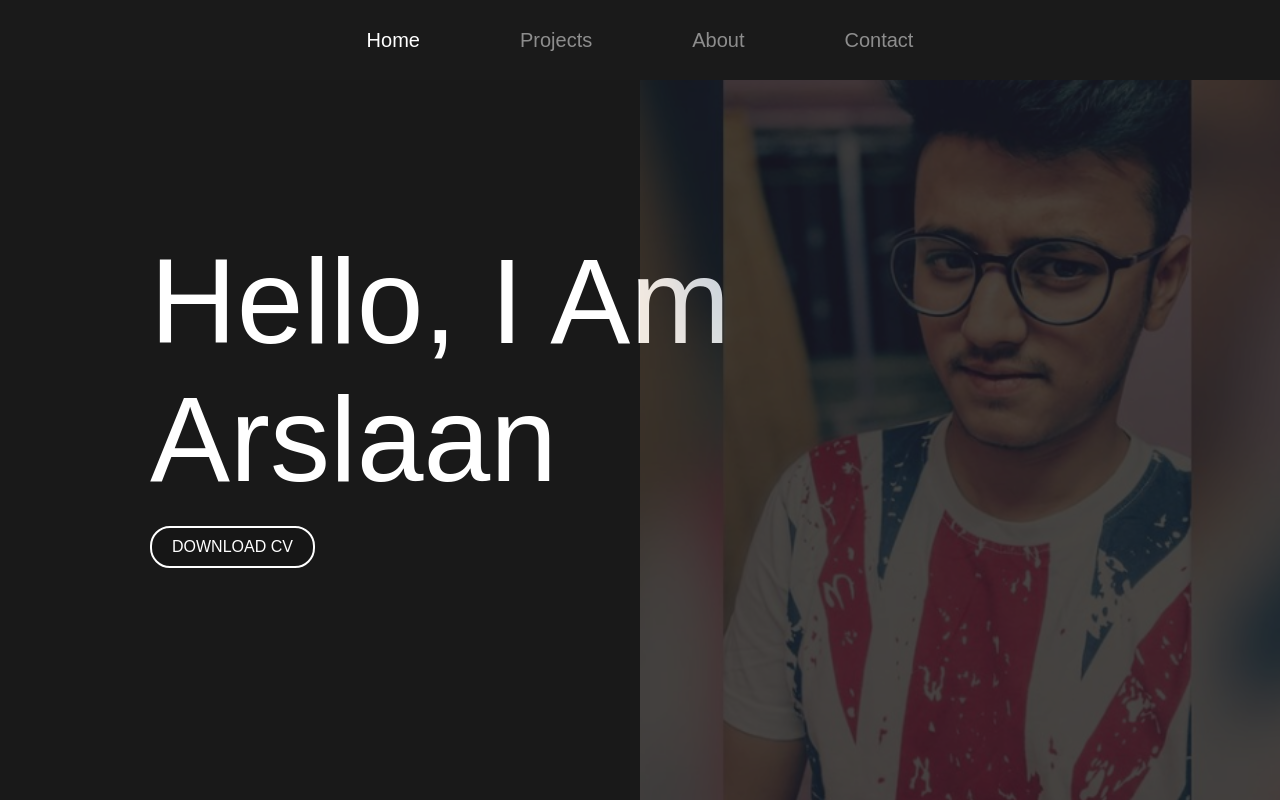
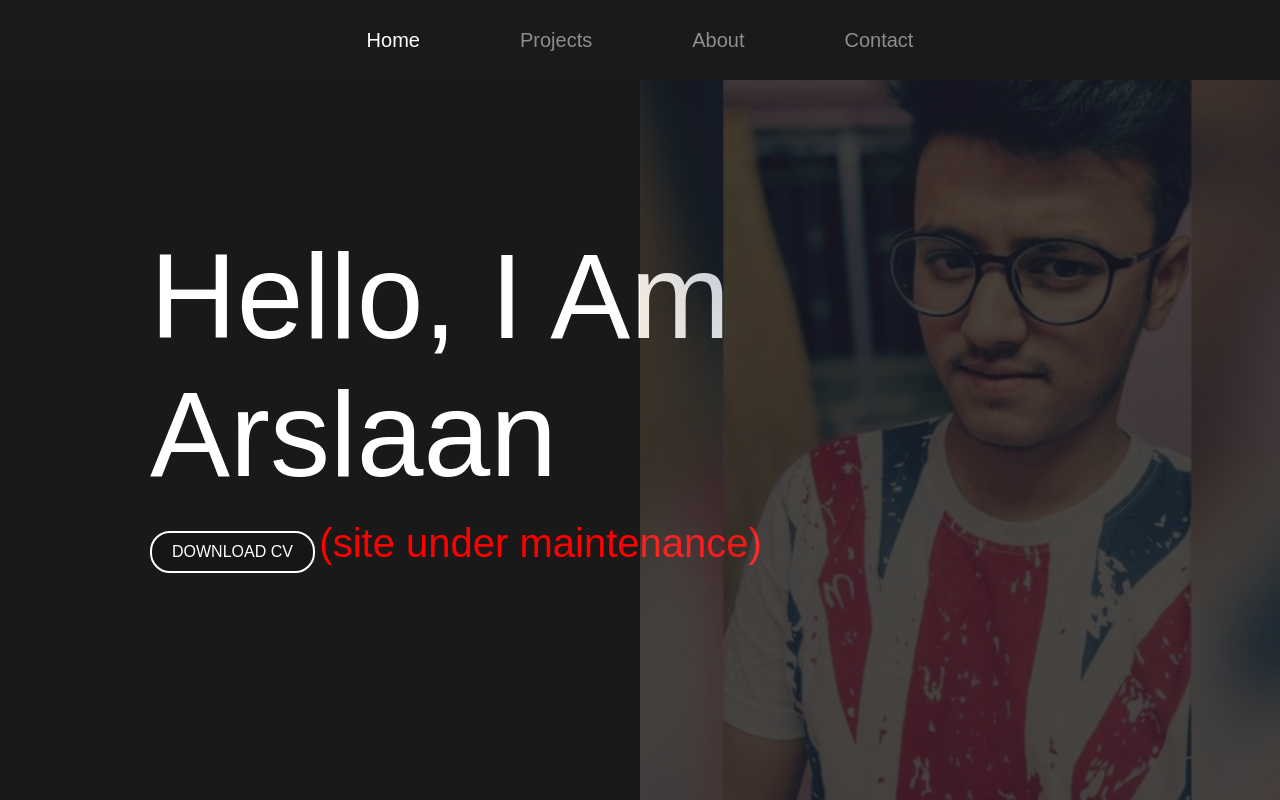
Before and after one commit to s-arslaan/arslaan.tech, a website: page index.html in a window 1280 px wide. Drawn offline with Linux system fonts and the light colour scheme.

Commit message:
maintenance

```diff
--- a/index.html
+++ b/index.html
@@ -55,6 +55,7 @@
         <div class="home-heading-div">
             <h1 class="hero-heading">hello, i am <br> arslaan</h1> <br>
             <button onclick="location.href='Arslaan_Shaikh_resume.pdf'" class="download-cv-btn">download cv</button>
+            <span style="color:red;font-size: 40px;">(site under maintenance)</sp>
         </div>
         <img src="img/portrait.png" alt="arslaan" class="home-img">
     </section>
```
